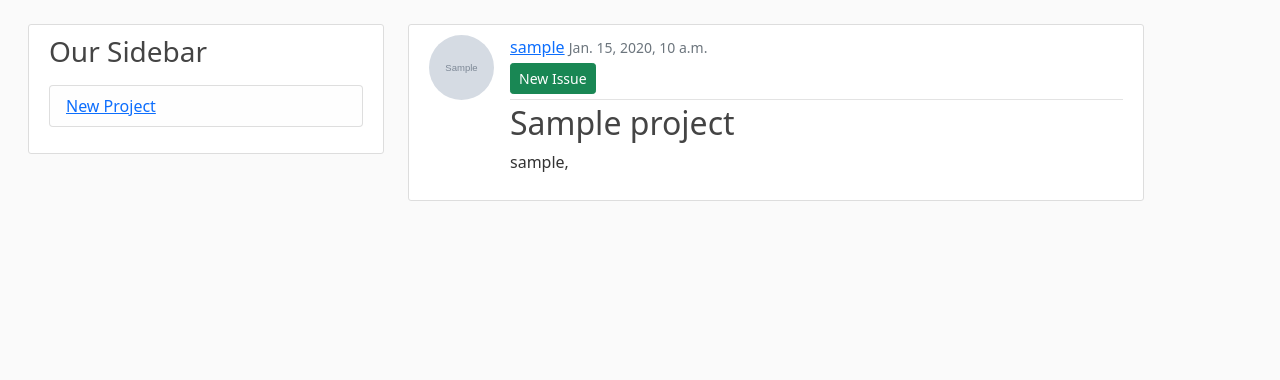
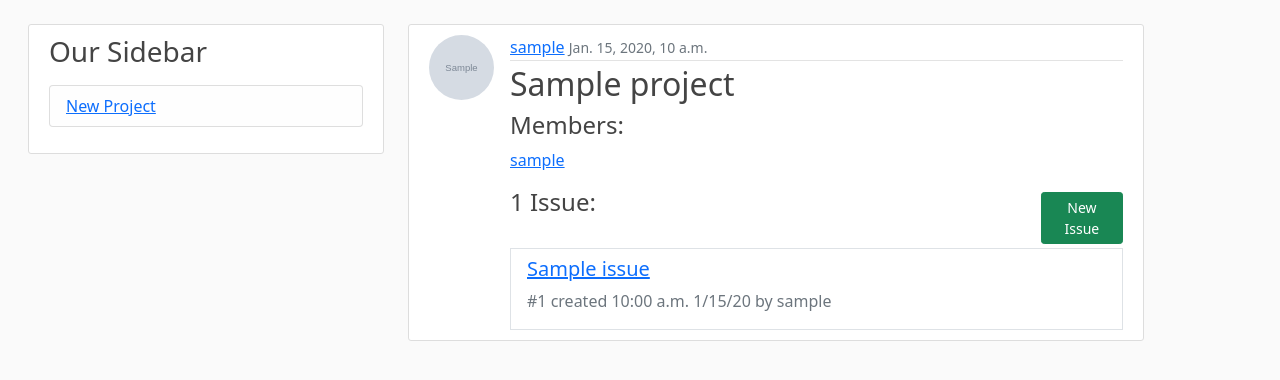
Before and after one commit to Onnryo/bug-tracker, a Django app: page /project/1/ in a window 1280 px wide. Shown: the part 56-436 px from the top of the page. Run offline with Django 3.2, Linux system fonts and the light colour scheme; tables that the repository leaves empty hold one stand-in row (values such as "Sample post"); grey boxes marked "Sample" are stand-in pictures.

Commit message:
Issue detail now links back to parent project; Fixed #7; Fixed #11

```diff
--- a/src/issues/models.py
+++ b/src/issues/models.py
@@ -32,7 +32,7 @@ class Issue(models.Model):
         if present_keys:
             return present_keys[0]+1
         else:
-            return 0
+            return 1
 
     def get_absolute_url(self):
         return reverse("issue-detail", kwargs={"pk": self.parent_project.pk, "issue_pk": self.pk})
--- a/src/issues/templates/issues/issue_detail.html
+++ b/src/issues/templates/issues/issue_detail.html
@@ -1,6 +1,7 @@
 {% extends "dashboard/layout.html" %}
 {% block content %}
     <article class="media content-section">
+        <h2><a href="{% url 'project-detail' issue.parent_project.id %}">{{ issue.parent_project.name }}</a></h2>
         <div class="media-body d-flex flex-row">
             <img class="rounded-circle article-img" src="{{ issue.author.profile.image.url }}">
             <div class="flex-grow-1">
--- a/src/projects/templates/projects/project_detail.html
+++ b/src/projects/templates/projects/project_detail.html
@@ -7,11 +7,6 @@
                 <div class="article-metadata">
                     <a class="mr-2" href="{% url 'user-projects' project.owner.username %}">{{ project.owner }}</a>
                     <small class="text-muted">{{ project.modified }}</small>
-                    {% if project.is_public or user in project.members.all %}
-                        <div>
-                            <a class="btn btn-success btn-sm mt-1 mb-1" href="{% url 'issue-create' project.id %}">New Issue</a>
-                        </div>
-                    {% endif %}
                     {% if project.owner == user %}
                         <div>
                             <a class="btn btn-secondary btn-sm mt-1 mb-1" href="{% url 'project-update' project.id %}">Update</a>
@@ -20,11 +15,30 @@
                     {% endif %}
                 </div>
                 <h2 class="article-title">{{ project.name }}</h2>
+                <h4>Members:</h4>
                 <p class="article-content">
                     {% for member in project.members.all %}
-                        {{ member.username }},
+                        <a href="{% url 'user-projects' member.username%}">{{ member.username }}</a>
+                        {% if not forloop.last %},{% endif %}
                     {% endfor %}
                 </p>
+                <div class="row">
+                    {% if issues.count == 1 %}
+                        <div class="col-sm-10 col-12"><h4>{{ issues.count }} Issue:</h4></div>
+                    {% elif issues.count > 1%}
+                        <div class="col-sm-10 col-12"><h4>{{ issues.count }} Issues:</h4></div>
+                    {% endif %}
+                    {% if project.is_public or user in project.members.all %}
+                        <div class="col-sm-2 col-12"><a class="btn btn-success btn-sm mt-1 mb-1" href="{% url 'issue-create' project.id %}">New Issue</a></div>
+                    {% endif %}
+                </div>
+                {% for issue in issues  %}
+                    <div class="border ps-3 pt-2 pe-3 btn-outline-light">
+                        <h5><a href="{% url 'issue-detail' project.id issue.id %}">{{ issue.title }}</a></h5>
+                        <p class="text-muted">#{{ issue.key }} created {{ issue.created|date:'g:i a n/j/y' }} by {{ issue.author }}</p>
+                    </div>
+
+                {% endfor %}
             </div>
         </div>
     </article>
--- a/src/projects/views.py
+++ b/src/projects/views.py
@@ -3,6 +3,7 @@ from django.db.models import Q
 from django.shortcuts import get_object_or_404
 from django.views.generic import ListView, DetailView, CreateView, UpdateView, DeleteView
 from .models import Project
+from issues.models import Issue
 from users.models import CustomUser
 
 
@@ -35,6 +36,12 @@ class ProjectDetailView(UserPassesTestMixin, DetailView):
     model = Project
     context_object_name = 'project'
     # template_name = 'projects/project_detail.html'
+
+    def get_context_data(self, **kwargs):
+        context = super().get_context_data(**kwargs)
+        context["issues"] = Issue.objects.filter(
+            parent_project=self.get_object()).order_by('-modified')
+        return context
 
     def test_func(self):
         project = self.get_object()
```
